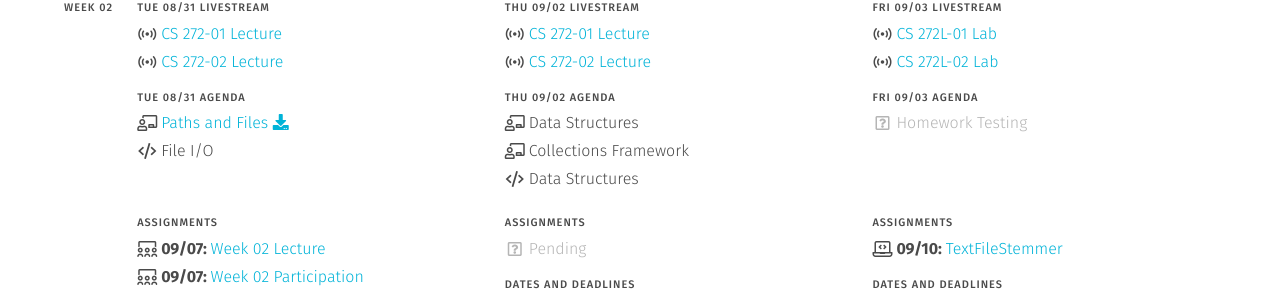
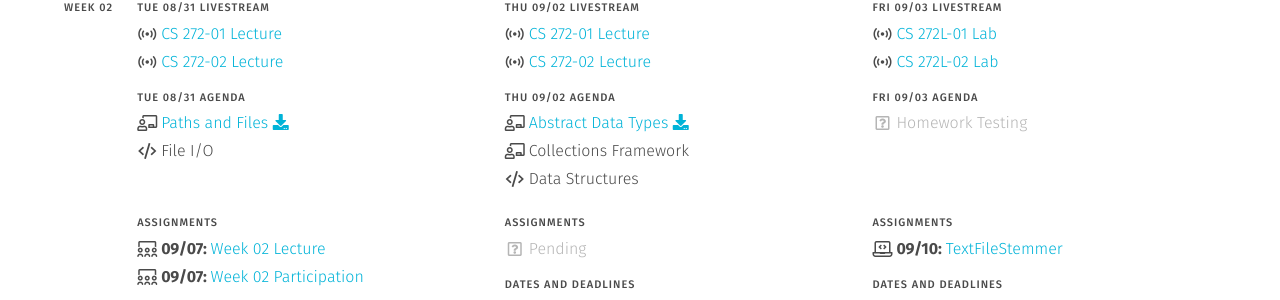
Before and after one commit to usf-cs272-fall2021/usf-cs272-fall2021.github.io, a Jekyll site: the page built from index.md, in a window 1280 px wide and 900 px high, scrolled down 430 px. Shown: the part 147-447 px from the top of the window. Built offline with Jekyll 4.4.1, drawn with Linux system fonts in a browser that asks for light colours.

Commit message:
Adding ADT slides

```diff
--- a/_data/schedule.yml
+++ b/_data/schedule.yml
@@ -203,8 +203,10 @@
           - label: 'Agenda'
             date: false
             items:
-              - text: 'Data Structures'
+              - text: 'Abstract Data Types'
                 icon: 'slides'
+                link: 'https://docs.google.com/presentation/d/e/2PACX-1vQgpvOAAqjNV5liUyu6g655xlL6J3QFLGSMfz_-sgfc9hjdVnpPFFT6UkkuIVuJuY1jbBho_bEf9ZAx/pub?start=false&loop=false&delayms=3000'
+                save: true
 
               - text: 'Collections Framework'
                 icon: 'slides'
```
Also changed, not shown: 1 other file.
